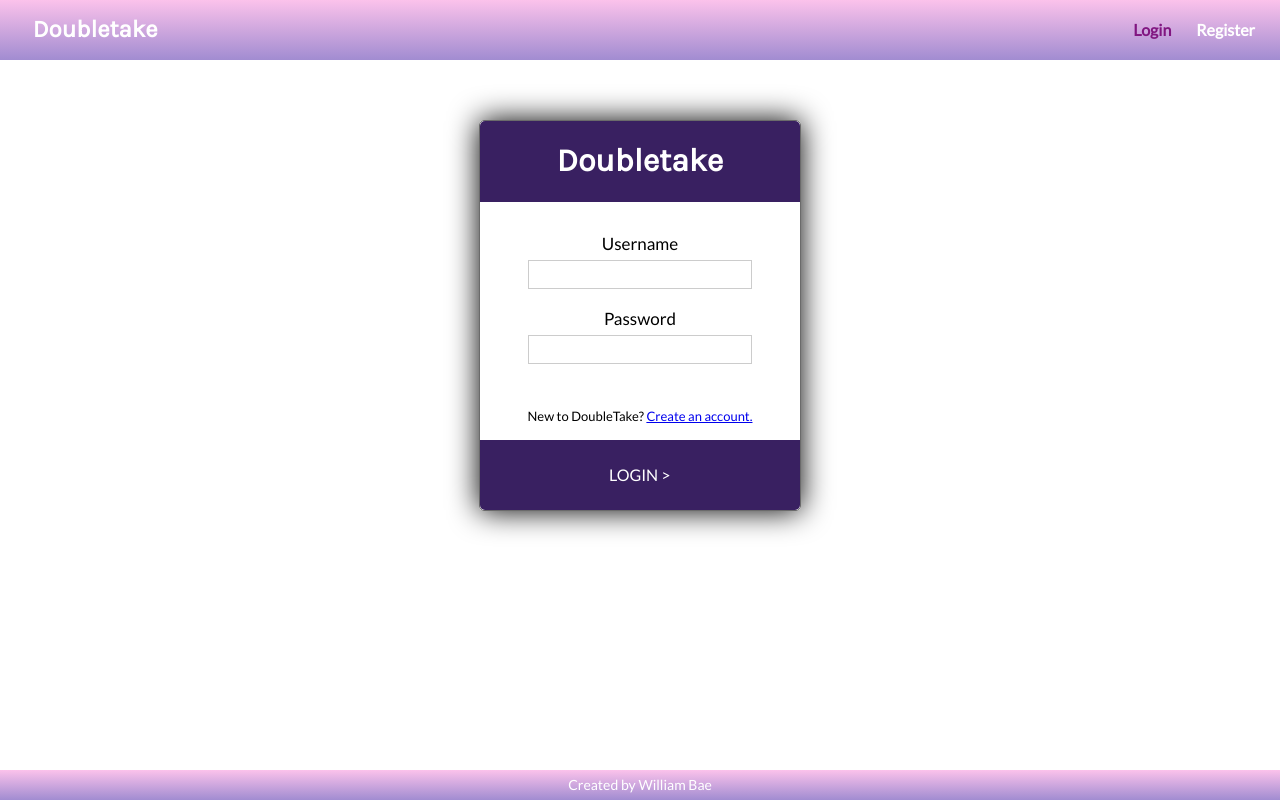
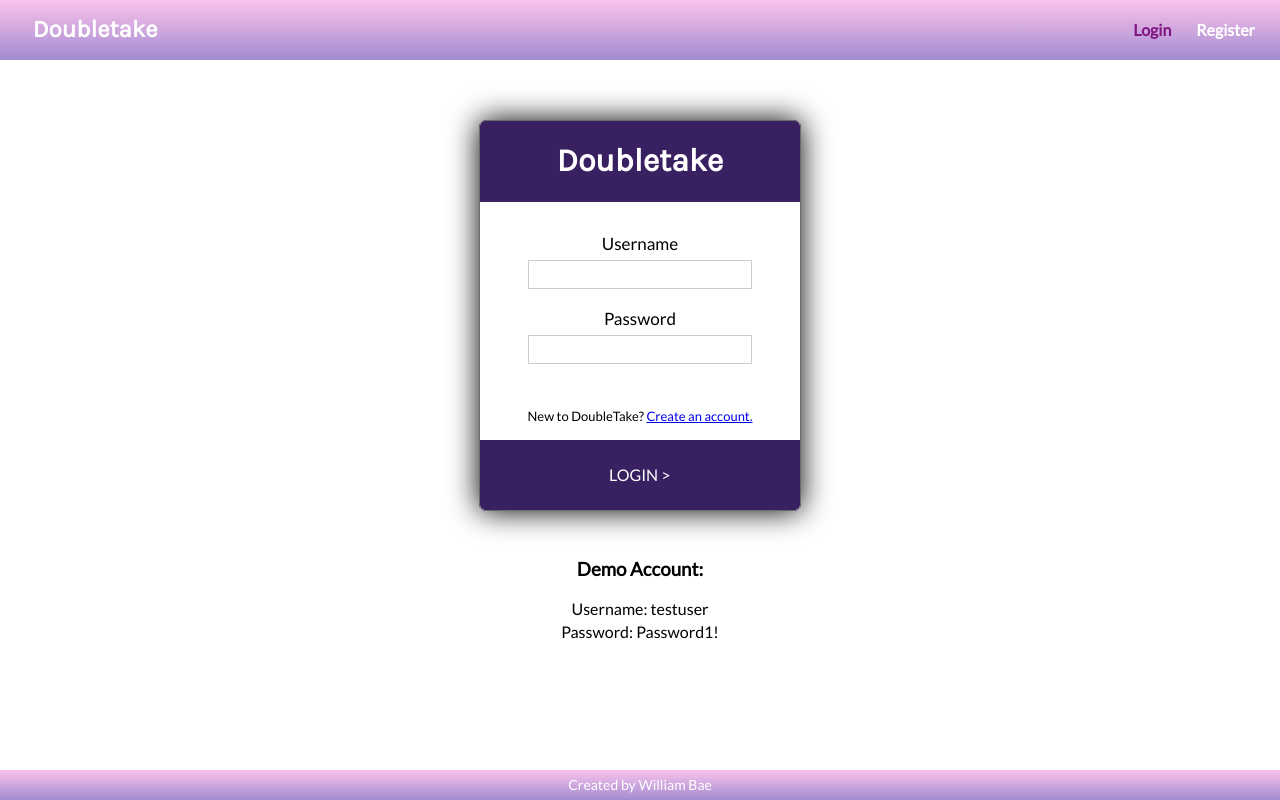
Before and after one commit to wbae912/doubletake_client, a React (Create React App) app: page /login in a window 1280 px wide. Built offline with nearby package versions, Linux system fonts and the light colour scheme; no server answers.

Commit message:
Checked for error messages in console...all good. Added demo info to Login screen

```diff
--- a/src/Components/Login/Login.css
+++ b/src/Components/Login/Login.css
@@ -97,6 +97,15 @@
   font-size: 17.5px;
 }
 
+.demo-div {
+  margin-top: 3em;
+}
+
+.demo-p {
+  margin: 0;
+  margin-top: 5px;
+}
+
 @media only screen and (min-width: 400px) {
   .login-section {
     width: 320px;
--- a/src/Components/Login/Login.js
+++ b/src/Components/Login/Login.js
@@ -143,6 +143,12 @@ class Login extends Component {
           </form>
         </section>
 
+        <div className="demo-div">
+          <h3 className="demo-h3">Demo Account:</h3>
+          <p className="demo-p">Username: testuser</p>
+          <p className="demo-p">Password: Password1!</p>
+        </div>
+
         {this.renderLoader()}
       </div>
     )
--- a/src/Components/Weather/Weather.js
+++ b/src/Components/Weather/Weather.js
@@ -24,6 +24,9 @@ export default class Weather extends Component {
   }
 
   componentDidMount() {
+    let location = `${this.props.list.city}${this.props.list.state}${this.props.list.country}`;
+
+    if(location) {
       this.setState({
         loading: true
       })
@@ -61,6 +64,7 @@ export default class Weather extends Component {
           loading: false
         })
       })
+    }
   }
 
   convertFahrenheit = () => {
```
Lines whose indentation alone changed are shown as unchanged.
